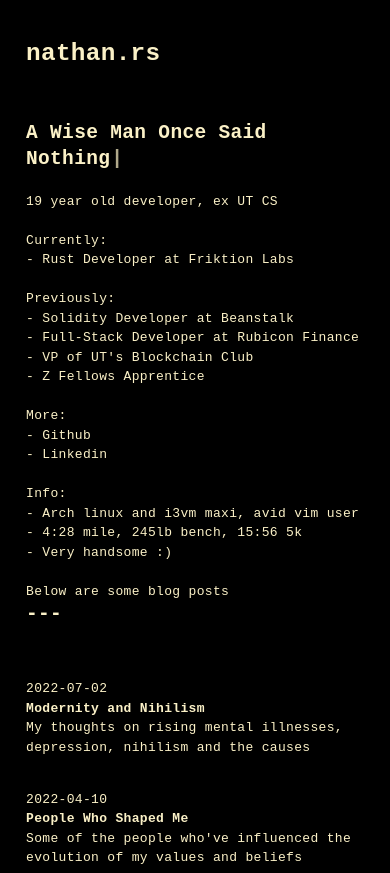
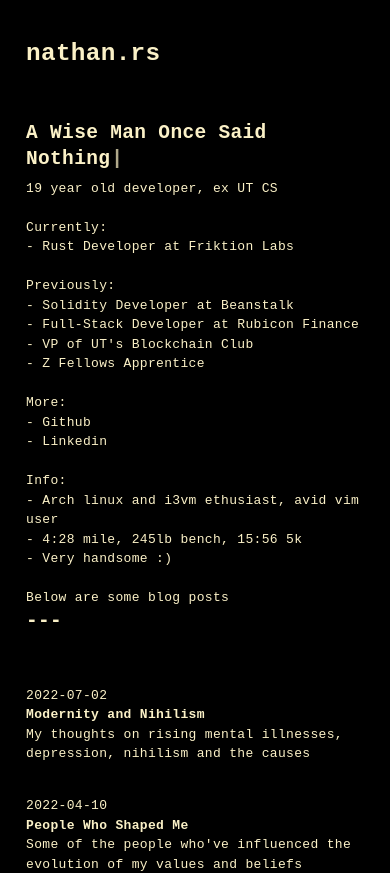
Before and after one commit to nathan-barry/next-js-site, a Next.js app: page / in a window 390 px wide. Shown: the top 873 px of the page. Built offline with nearby package versions, Linux system fonts and the light colour scheme.

Commit message:
fixed quote pushing down content on mobile

```diff
--- a/components/Main.js
+++ b/components/Main.js
@@ -11,14 +11,14 @@ const quotes = [
 export default function Main() {
   return (
     <div className="mb-16">
-      <h2>
+      <h2 className="h-12">
         <Typewriter
           options={{
             strings: quotes,
             autoStart: true,
             loop: true,
             delay: 50,
-            pauseFor: 8000,
+            pauseFor: 6000,
             deleteSpeed: 50,
           }}
         />
@@ -65,7 +65,7 @@ export default function Main() {
       <br></br>
 
       <p>Info:</p>
-      <p>- Arch linux and i3vm maxi, avid vim user</p>
+      <p>- Arch linux and i3vm ethusiast, avid vim user</p>
       <p>- 4:28 mile, 245lb bench, 15:56 5k</p>
       <Link href="/me.jpeg">
         <p className="hover:text-[#fe8019]">- Very handsome :)</p>
```
